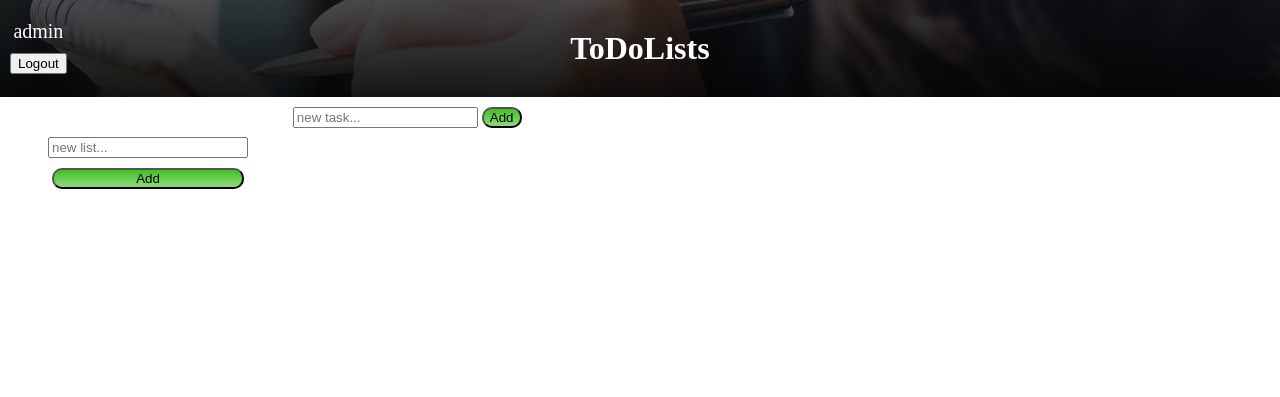
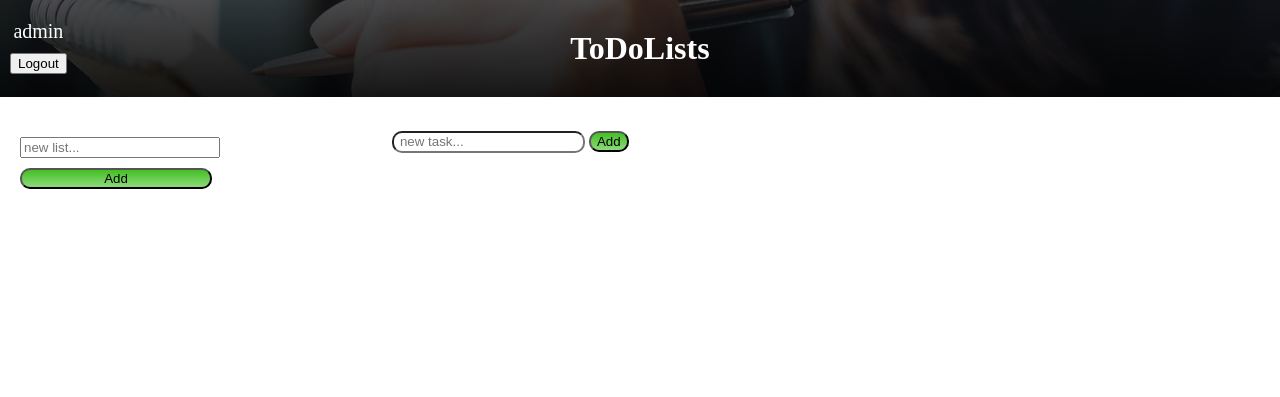
Before and after one commit to gralito/homeHelperWeb, a Django app: template todolist/templates/todolist/index.html in a window 1280 px wide. Shown: the top 397 px of the page. Run offline with Django 3.2, Linux system fonts and the light colour scheme; the template is opened without the code that fills it: values that come from a table or form of the project are taken from there, others are empty; data comes from the database, SQL or seed files in the repository; both versions use the stored data as it was after the commit.

Commit message:
main content css

```diff
--- a/homehelper/urls.py
+++ b/homehelper/urls.py
@@ -24,5 +24,4 @@ urlpatterns = [
     path('todolist/', include('todolist.urls')),
     path('accounts/login/', auth_views.LoginView.as_view(), name='login'),
     path('logout/', auth_views.LogoutView.as_view(), name='logout'),
-
 ]
--- a/static/css/display.css
+++ b/static/css/display.css
@@ -1,4 +1,5 @@
 /*** GENERAL DISPLAY ***/
+
 
 /* DEBUG */
 .debug-border {
--- a/todolist/static/todolist/css/style.css
+++ b/todolist/static/todolist/css/style.css
@@ -9,6 +9,10 @@ body {
     appearance: none;
     } */
 
+/* COLORS */
+:root {
+    --bg-task: rgba(105, 105, 105, 0.729);
+}
 
 /*** TITLE BAR ***/
 
@@ -81,7 +85,6 @@ main {
 .form-add-collection {
     display: flex;
     flex-direction: column;
-    align-items: center;
     margin-top: 30px;
 }
 .todolist-button-add {
@@ -97,35 +100,49 @@ main {
     height: 100%;
 }
 .content-title {
+    width: 40%;
+    margin: 15px 20px;
+    padding: 4px 4px;
+
+}
+.content-title div {
     display: flex;
-    flex-direction: column;
+    justify-content: space-around;
+    margin-bottom: 5px;
 }
-h2.todolist-current-collection {
-    /* text-align: center; */
-    margin: 0;
-    /* border: 2px black solid; */
+.content-title h2 {
+    text-align: center;
+    margin: 5px 0px;
 }
-.todolist-form-add {
-    margin: 0;
+.content-title input {
+    padding: 0px 6px;
+    border-radius: 10px;
+    height: 18px;
+}
+#tasks {
+    margin-left: 20px;
+    display: grid;
+    grid-template-columns: 2fr 1fr;
+    gap: 20px;
 }
 .todolist-task {
+    grid-column-start: 1;
     display: flex;
     align-items: center;
-    margin-top: 10px;
-    padding-right: 10px;
-    border: black 1px solid;
-    border-radius: 10px;
+    height: 30px;
+    border:var(--bg-task) 1px solid;
+    border-radius: 15px;
+    background: linear-gradient(rgb(139, 169, 206), rgba(139, 169, 206, 0.6));
+}
+.todolist-task input {
+    justify-self: left;
     width: auto;
 }
 .todolist-task p {
-    width: 90%;
+    width: 73%;
 }
 .todolist-task button {
-    height: fit-content;
+    width: 20%;
+    background: linear-gradient(rgba(230, 83, 78, 0.803), rgba(230, 83, 78, 0.583));
+    border-radius: 10px;
 }
-.todolist-task input {
-    margin-right: 10px;
-}
-#tasks {
-    display: flex;
-}
--- a/todolist/templates/todolist/index.html
+++ b/todolist/templates/todolist/index.html
@@ -41,6 +41,7 @@
         <div class="col-80 main-content">
             <div class="content-title">
                 <h2 class="todolist-current-collection">{{ collection }}</h2>
+                <div>
                     <form class="form-add-task" method="POST">
                         {% csrf_token %}
                         <input class="todolist-input-add" type='text' placeholder='new task...' name="task"/>
@@ -52,6 +53,7 @@
                                 type=submit>Add</button>
                     </form>
                 </div>
+            </div>
             <div id="tasks">
                 {% include 'todolist/tasks.html' with tasks=tasks %}
             </div>
--- a/todolist/templates/todolist/task.html
+++ b/todolist/templates/todolist/task.html
@@ -1,4 +1,3 @@
-<div >
 <form method="POST" class="todolist-task">
     {% csrf_token %}
     <input  hx-post="{% url 'todolist:toggle-done' task.pk %}"
@@ -12,4 +11,3 @@
         Remove
     </button>
 </form>
-</div>
--- a/todolist/views.py
+++ b/todolist/views.py
@@ -55,7 +55,7 @@ def toggle_done(request, task_pk):
     task = get_object_or_404(Task, id=task_pk)
     task.done = not task.done
     task.save()
-    return
+    return HttpResponse('')
 
 
 def add_collection(request):
```
Also changed, not shown: README.md, db.sqlite3. Lines whose indentation alone changed are shown as unchanged.
